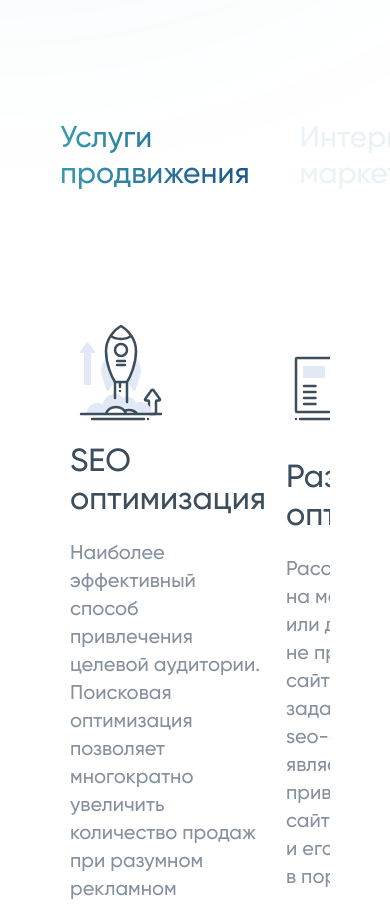
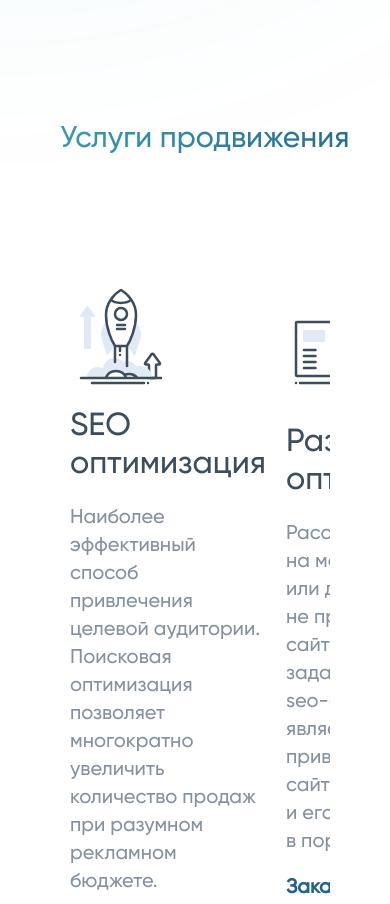
Before and after one commit to Darced43/web-famili, a Vue app: page / in a window 390 px wide. Shown: the part 1160-2064 px from the top of the page. Built offline with nearby package versions, Linux system fonts and the light colour scheme.

Commit message:
edit slider

```diff
--- a/src/components/About/AboutStaff.vue
+++ b/src/components/About/AboutStaff.vue
@@ -1,6 +1,6 @@
 <template>
     <p>В нашей команде</p>
-    <AbourSlider
+    <SliderUI
         :webServices="webServices"
     />
     <div class="wrapper__internal">
@@ -23,12 +23,13 @@
 </template>
 
 <script setup>
-import {ref} from 'vue'
-import AbourSlider from './AboutSlider.vue'
+import {onMounted} from 'vue'
+import SliderUI from '../UI/SliderUI.vue'
 import {store} from '../../store/store.js'
 
-const contenService = ref('Руководство')
-
+onMounted(() => {
+    store.aboutSlider = ''
+})
 const webServices = [
     {
         massege: 'Руководство',
--- a/src/components/Title/TitleService.vue
+++ b/src/components/Title/TitleService.vue
@@ -1,54 +1,18 @@
 <template>
-    <div class="wrapper__service__slider">
-        <div class="service">
-            <swiper
-                :slidesPerView="'2.5'"
-                :modules="modules"
-                class="mySwiper"
-            >
-                <swiper-slide>
-                    <div
-                        @click="(e) => activeMenu(e)"
-                        ref='serviceAgl'
-                        id="one"
-                        class="service__info active__info">
-                        Услуги<br/>продвижения
-                    </div>
-                </swiper-slide>
-                <swiper-slide>
-                    <div
-                        @click="(e) => activeMenu(e)"
-                        ref='serviceInternet'
-                        id="two"
-                        class="service__info">
-                        Интернет<br/>маркетинг
-                    </div>
-                </swiper-slide>
-                <swiper-slide>
-                    <div
-                        @click="(e) => activeMenu(e)"
-                        ref='serviceWebsite'
-                        id="three"
-                        class="service__info">
-                        Создание<br/>сайтов
-                    </div>
-                </swiper-slide>
-            </swiper>
-        </div>
-    </div>
+    <SliderUI :webServices="webServices"/>
     <div class="wrapper__internal">
-        <div v-if="contenService === 'one'">
+        <div v-if="store.aboutSlider === '' ||  store.aboutSlider === 'Услуги продвижения'">
             <TitleServicePromotion />
             <TitleServicePromotionSlider />
         </div>
         <div
             class="service__working"
-            v-if="contenService === 'two'">
+            v-if="store.aboutSlider === 'Интернет маркетинг'">
                 Cервис пока в разработке
         </div>
         <div
             class="service__working"
-            v-if="contenService === 'three'">
+            v-if="store.aboutSlider === 'Создание сайтов'">
                 Cервис пока в разработке
         </div>
     </div>
@@ -56,14 +20,19 @@
 
 <script setup>
 
-import {ref} from "vue"
+import {ref, onMounted} from "vue"
 import { Swiper, SwiperSlide } from 'swiper/vue';
 import 'swiper/css';
 import 'swiper/css/pagination';
 import { Pagination } from 'swiper/modules';
+import SliderUI from "../UI/SliderUI.vue";
 import TitleServicePromotion from './TitleServicePromotion.vue'
 import TitleServicePromotionSlider from './TitleServicePromotionSlider.vue'
+import {store} from '../../store/store.js'
 
+onMounted(() => {
+    store.aboutSlider = ''
+})
 
 const modules = Pagination
 
@@ -98,20 +67,17 @@ const webServices = [
     {
         massege: 'Услуги продвижения',
         id: "one",
-        status: 'active__info',
-        anchor: serviceAgl
+        idKey: 1
     },
     {
         massege: 'Интернет маркетинг',
         id: "two",
-        status: '',
-        anchor: serviceInternet
+        idKey: 2
     } ,
     {
         massege: 'Создание сайтов',
         id: "three",
-        status: '',
-        anchor: serviceWebsite
+        idKey: 3
     }
 ]
 
@@ -120,92 +86,4 @@ const webServices = [
 
 <style scoped>
 
-@media(hover:hover){
-    .service__info:hover{
-        background: linear-gradient(270deg, #1B558D 0%, #379BAD 100%);
-        background-clip: text;
-        -webkit-background-clip: text;
-        -webkit-text-fill-color: transparent;
-        transition: 1s;
-        opacity: 1;
-    }
-}
-.wrapper__service__slider{
-    margin-left: 195px;
-    overflow: hidden;
-}
-.service{
-    margin-bottom: 90px;
-}
-.service__info{
-    font-family: 'Gilroy';
-    font-size: 86px;
-    font-style: normal;
-    font-weight: 500;
-    line-height: 120%;
-    text-align: start;
-    cursor:pointer;
-    background: linear-gradient(270deg, #1B558D 0%, #379BAD 100%);
-    background-clip: text;
-    -webkit-background-clip: text;
-    -webkit-text-fill-color: transparent;
-    opacity: 0.1;
-    transition: 1s;
-}
-.active__info{
-    opacity: 1;
-    transition: 0.1s;
-    background: linear-gradient(270deg, #1B558D 0%, #379BAD 100%);
-        background-clip: text;
-        -webkit-background-clip: text;
-        -webkit-text-fill-color: transparent;
-}
-.service__working{
-    font-family: 'Gilroy';
-    font-size: 78px;
-    font-style: normal;
-    font-weight: 600;
-    line-height: 120%;
-    background: linear-gradient(97deg, #23618D 0%, #277097 100%);
-    background-clip: text;
-    -webkit-background-clip: text;
-    -webkit-text-fill-color: transparent;
-    text-align: center;
-    padding-top: 90px;
-}
-
-@media(max-width:1500px){
-    .active__info{
-        font-size: 64px;
-    }
-    .service__info{
-        font-size: 64px;
-    }
-}
-@media(max-width:1200px){
-    .wrapper__service__slider{
-        margin-left: 124px;
-    }
-}
-@media(max-width:1024px){
-    .wrapper__service__slider{
-        margin-left: 124px;
-    }
-    .service__info{
-        font-size: 48px;
-    }
-    .service__working{
-        font-size: 50px;
-    }
-}
-@media(max-width:550px){
-    .wrapper__service__slider{
-        margin-left: 60px;
-    }
-}
-@media(max-width:420px){
-    .service__info {
-        font-size: 30px;
-    }
-}
 </style>
--- a/src/components/About/AboutSlider.vue
+++ b/src/components/UI/SliderUI.vue
@@ -37,8 +37,6 @@ const props = defineProps({
 const sliderlem = ref([])
 
 onMounted(() => {
-    //console.log(sliderlem.value)
-
     const firstMenu = sliderlem.value
     for(let i = 0; i < 1; i++){
         firstMenu[i].classList.add('active__info')
@@ -51,6 +49,7 @@ function activeMenu(e){
     })
     e.currentTarget.classList.add('active__info')
     store.aboutSlider = e.currentTarget.innerHTML
+    console.log(store.aboutSlider)
 }
 </script>
 
@@ -66,6 +65,11 @@ function activeMenu(e){
         transition: 1s;
         opacity: 1;
     }
+}
+
+.swiper-wrapper{
+    display: flex;
+    align-items: center;
 }
 .wrapper__service__slider{
     margin-left: 195px;
@@ -88,6 +92,7 @@ function activeMenu(e){
     -webkit-text-fill-color: transparent;
     opacity: 0.1;
     transition: 1s;
+    width: 550px;
 }
 .active__info{
     opacity: 1;
@@ -112,11 +117,15 @@ function activeMenu(e){
 }
 
 @media(max-width:1500px){
+    .swiper-wrapper {
+        gap: 100px;
+    }
     .active__info{
         font-size: 64px;
     }
     .service__info{
         font-size: 64px;
+        width: 440px;
     }
 }
 @media(max-width:1200px){
```
